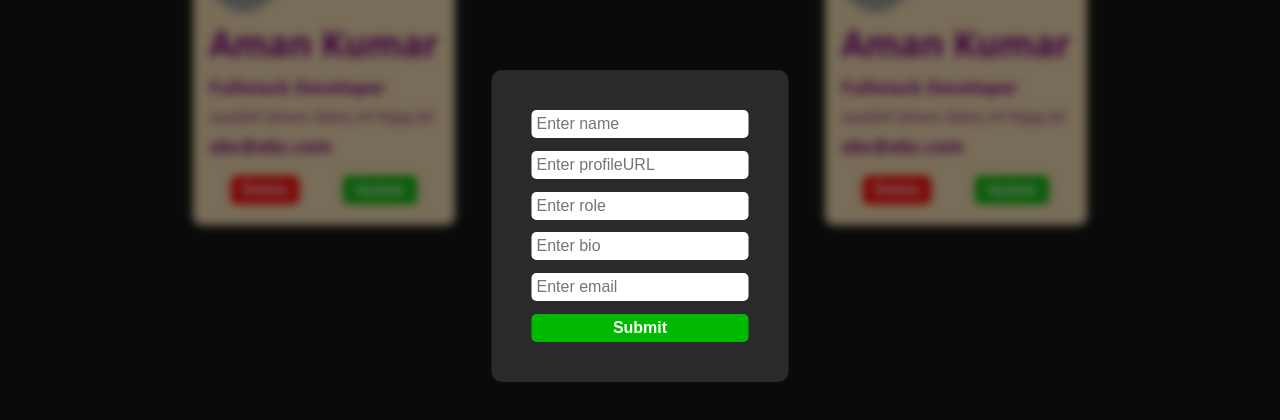
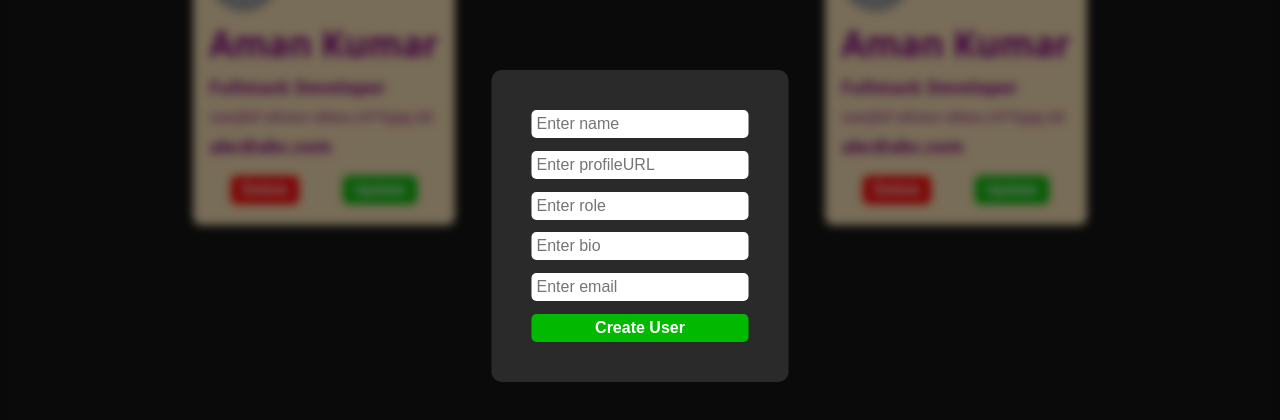
Before and after one commit to AbhinavBisht07/User-card-generator-with-backend-server, a React app in the folder Frontend/: page / in a window 1280 px wide. Both pictures are taken after a click on the button "Create User Card". Shown: the part 174-594 px from the top of the page. Built offline with nearby package versions, Linux system fonts and the light colour scheme; no server answers; grey boxes are pictures that could not be loaded; the HTML template or start-up script is replaced by a standard one.

Commit message:
Frontend completed

```diff
--- a/Frontend/src/App.jsx
+++ b/Frontend/src/App.jsx
@@ -19,6 +19,32 @@ function App() {
     },
   ])
 
+  const [showUserCreateMenu, setshowUserCreateMenu] = useState(false); //for opening and closing userCreateMenu
+
+  const [editUser, setEditUser] = useState(null); //editUser = null means we will be creating new user and editUser = user_data_ka_object means hum iss user data ko update krna chch re hain ... to mtlbb jb bhi kisi user card ke update button pe click hoga to hum editUser ki value uss user ke data ke equal set kar denge ...
+
+  const [formData, setFormData] = useState({
+    name: "",
+    profileURL: "",
+    role: "",
+    bio: "",
+    email: ""
+  })
+
+  // synchronizing formData to editUser(user selected for updation).
+  useEffect(() => {
+    if (editUser) {
+      setFormData({
+        name: editUser.name || "",
+        profileURL: editUser.profileURL || "",
+        role: editUser.role || "",
+        bio: editUser.bio || "",
+        email: editUser.email || ""
+      });
+    }
+  }, [editUser]);
+
+
   function renderUserCards() {
     axios.get("http://localhost:3000/api/users")
       .then((res) => {
@@ -27,43 +53,54 @@ function App() {
       })
   }
 
-  function createUserMenuAppear() {
-    let userCreateMenu = document.querySelector(".userCreateMenu");
-    userCreateMenu.style.display = "block"
-  }
-  function createUserMenuDisappear() {
-    let userCreateMenu = document.querySelector(".userCreateMenu");
-    userCreateMenu.style.display = "none"
+  function resetForm() {
+    setFormData({
+      name: "",
+      profileURL: "",
+      role: "",
+      bio: "",
+      email: ""
+    })
   }
 
-  function createUserHandler(e) {
+
+  function userCreateHandler(e) {
     e.preventDefault();
-    console.dir(e.target.elements)
 
-    const { name, profileURL, role, bio, email } = e.target.elements;
+    // For updating user :-
+    if (editUser) {
+      axios.patch(`http://localhost:3000/api/users/${editUser._id}`, formData)
+        .then(() => {
+          renderUserCards();
+          setEditUser(null);
+          setshowUserCreateMenu(false);
+          resetForm();
+        })
+    }
 
-    axios.post("http://localhost:3000/api/users", {
-      name: name.value,
-      profileURL: profileURL.value,
-      role: role.value,
-      bio: bio.value,
-      email: email.value
-    })
+    //for Creating user :-
+    else {
+      axios.post("http://localhost:3000/api/users", formData)
+        .then((res) => {
+          // console.log(res.data);
+          renderUserCards();
+          setshowUserCreateMenu(false);
+          resetForm();
+        })
+    }
+  }
+
+
+  function deleteUserHandler(userId) {
+    // console.log(userId);
+    axios.delete(`http://localhost:3000/api/users/${userId}`)
       .then((res) => {
         console.log(res.data);
         renderUserCards();
       })
   }
 
-  function deleteUserHandler(userId) {
-    // console.log(userId);
-    axios.delete(`http://localhost:3000/api/users/${userId}`)
-    .then((res)=>{
-      console.log(res.data);
-      renderUserCards();
-    })
-  }
-
+  //rendering user cards on relaod
   useEffect(() => {
     renderUserCards()
   }, [])
@@ -71,27 +108,59 @@ function App() {
   return (
     <>
       <div className='btnContainer'>
+        {/* Create User Card button :- */}
         <button
-          onClick={createUserMenuAppear}
+          onClick={() => setshowUserCreateMenu(true)}
           className='openMenu'>
           Create User Card
         </button>
       </div>
 
-      <div className="userCreateMenu">
+      {/* user create/update menu */}
+      <div className="userCreateMenu"
+        style={{ display: showUserCreateMenu ? "block" : "none" }}
+      >
+        {/* Close Create/update user menu button :- */}
         <button
-          onClick={createUserMenuDisappear}
+          onClick={() => {
+            setshowUserCreateMenu(false);
+            setEditUser(null);
+            resetForm();
+          }}
           className='closeMenu'>
           Close
         </button>
 
-        <form onSubmit={createUserHandler}>
-          <input name='name' type="text" placeholder='Enter name' />
-          <input name='profileURL' type="text" placeholder='Enter profileURL' />
-          <input name='role' type="text" placeholder='Enter role' />
-          <input name='bio' type="text" placeholder='Enter bio' />
-          <input name='email' type="text" placeholder='Enter email' />
-          <button onClick={createUserMenuDisappear}>Submit</button>
+        <form onSubmit={userCreateHandler}>
+          <input name='name' type="text" placeholder='Enter name'
+          value = {formData.name}
+          onChange= {(e)=> setFormData({...formData, name: e.target.value})}
+            />
+
+          <input name='profileURL' type="text" placeholder='Enter profileURL'
+          value = {formData.profileURL}
+          onChange= {(e)=> setFormData({...formData, profileURL: e.target.value})}
+            />
+
+          <input name='role' type="text" placeholder='Enter role'
+          value = {formData.role}
+          onChange= {(e)=> setFormData({...formData, role: e.target.value})}
+            />
+
+          <input name='bio' type="text" placeholder='Enter bio'
+          value = {formData.bio}
+          onChange= {(e)=> setFormData({...formData, bio: e.target.value})}
+            />
+
+          <input name='email' type="text" placeholder='Enter email'
+          value = {formData.email}
+          onChange= {(e)=> setFormData({...formData, email: e.target.value})}
+            />
+
+          {/* Submit User details button */}
+          <button type='submit'>
+            {editUser ? "Update User" : "Create User"}
+          </button>
         </form>
       </div>
 
@@ -105,6 +174,7 @@ function App() {
             <h3>{user.email}</h3>
 
             <div className="buttons">
+              {/* Delete button */}
               <button
                 onClick={() => {
                   deleteUserHandler(user._id);
@@ -113,7 +183,16 @@ function App() {
                 Delete
               </button>
 
-              <button className="update">Update</button>
+
+              {/* Update button does 2 things*/}
+              <button
+                onClick={() => {
+                  setshowUserCreateMenu(true) // 1. Open editor form
+                  setEditUser(user) // 2. Set editUser equal to user data
+                }}
+                className="update">
+                Update
+              </button>
             </div>
           </div>
         })}
```
